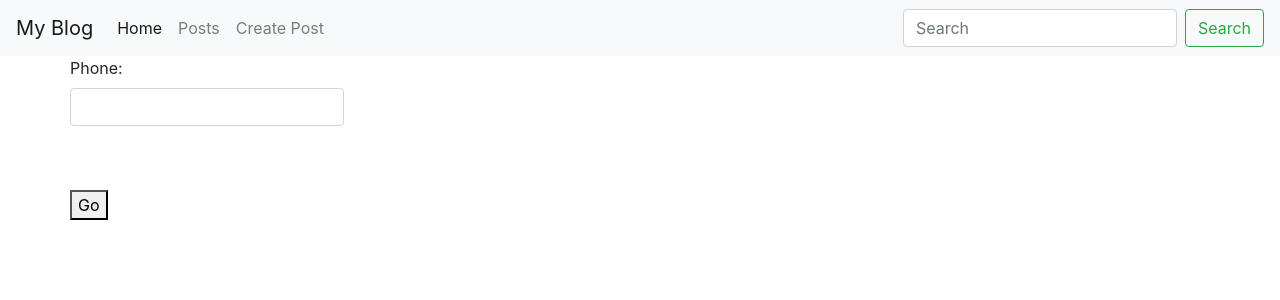
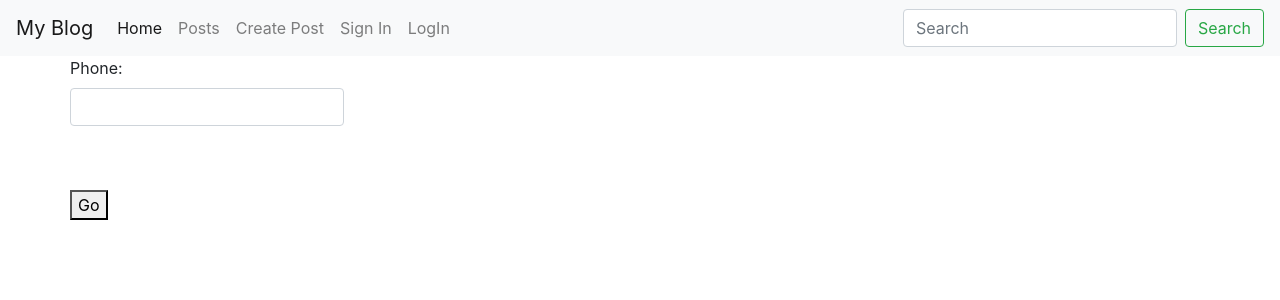
Before and after one commit to ishwar6/Django-youtube, a Django app: a page that uses posts/templates/posts/base.html in a window 1280 px wide. Shown: the top 300 px of the page. Run offline with Django 3.2, Linux system fonts and the light colour scheme; some libraries are stand-ins or nearby versions.

Commit message:
Logout and login links

```diff
--- a/posts/templates/posts/base.html
+++ b/posts/templates/posts/base.html
@@ -17,11 +17,47 @@
             <li class="nav-item">
                 <a class="nav-link" href="{% url 'post-show' %}">Posts</a>
 
+
             </li>
             <li class="nav-item">
                 <a class="nav-link" href="{% url 'post-create' %}">Create Post</a>
 
             </li>
+
+            <li class="nav-item">
+
+                {% if user.is_authenticated %}
+
+                <a class="nav-link" href="{% url 'accounts:register' %}"> Welcome, {{user}}</a>
+
+
+
+
+                {% else %}
+
+                <a class="nav-link" href="{% url 'accounts:register' %}">Sign In</a>
+                {% endif %}
+
+
+            </li>
+            <li class="nav-item">
+
+                {% if user.is_authenticated %}
+
+                <a class="nav-link" href="{% url 'accounts:logout' %}"> Logout </a>
+
+
+
+
+                {% else %}
+
+                <a class="nav-link" href="{% url 'accounts:register' %}">LogIn</a>
+                {% endif %}
+
+
+            </li>
+
+
 
 
             <li class="nav-item dropdown">
```
